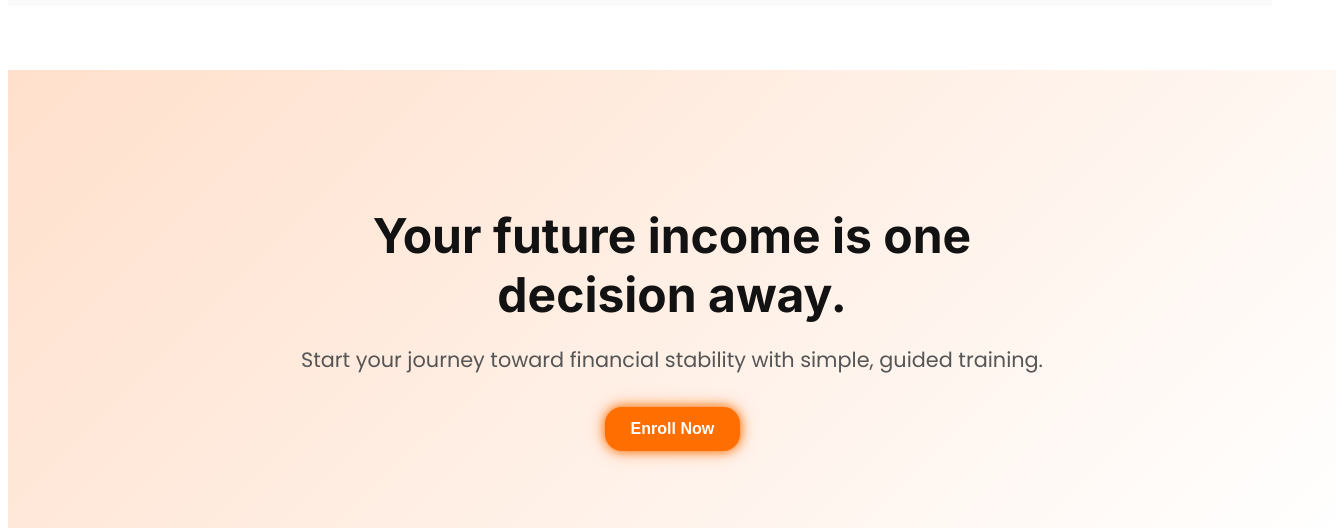
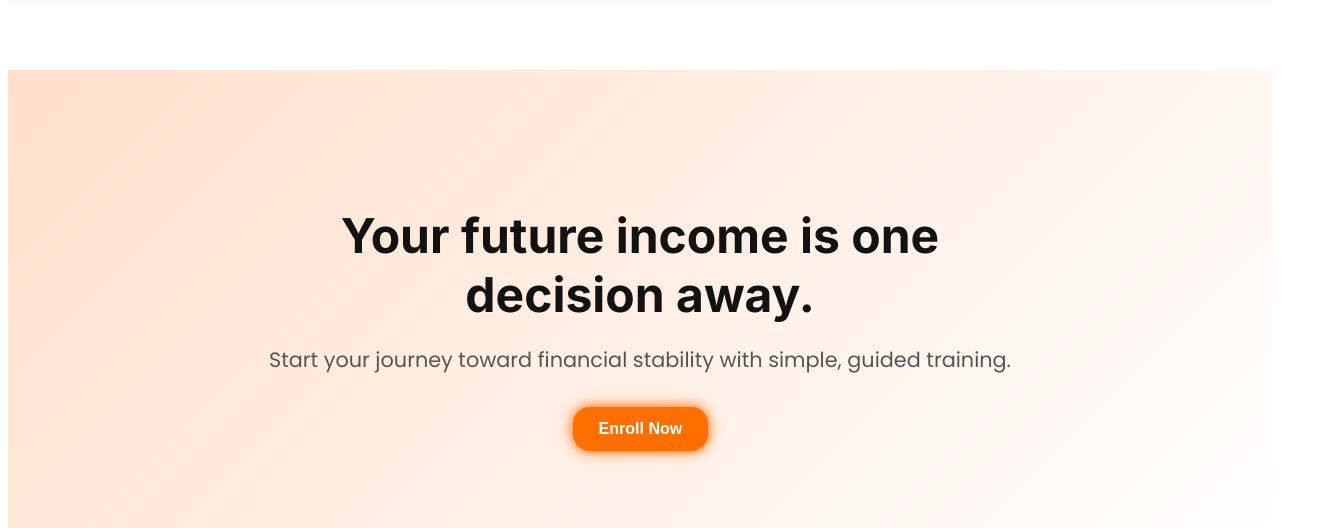
Before and after one commit to Chukseo/greatelake, a React (Vite) app: page / in a window 1280 px wide. Shown: the part 5406-5934 px from the top of the page, 1336 px wide, since content can reach past the window. Built offline with nearby package versions, Linux system fonts and the light colour scheme.

Commit message:
code cleanup..

```diff
--- a/src/components/Banner.css
+++ b/src/components/Banner.css
@@ -1,12 +1,13 @@
 .banner {
   width: 100%;
+  margin: 0;                        /* no auto margins, full width */
   background: linear-gradient(135deg, #ffe0cc, #ffffff);
   padding: 6rem 2rem;
   display: flex;
   justify-content: center;
   align-items: center;
+  box-sizing: border-box;           /* ensures padding stays inside width */
 }
-
 .banner-content {
   text-align: center;
   max-width: 800px;
--- a/src/components/BannerA.css
+++ b/src/components/BannerA.css
@@ -1,10 +1,12 @@
 .banner {
   width: 100%;
+  margin: 0;                        /* no auto margins, full width */
   background: linear-gradient(135deg, #ffe0cc, #ffffff);
   padding: 6rem 2rem;
   display: flex;
   justify-content: center;
   align-items: center;
+  box-sizing: border-box;           /* ensures padding stays inside width */
 }
 
 .banner-content {
--- a/src/components/WhatWeOffer.css
+++ b/src/components/WhatWeOffer.css
@@ -1,11 +1,11 @@
 .what-we-offer {
-  /* max-width: 1200px; */
-  margin-top: 20rem;
+  width: 100%;
+  margin: 20rem 0 0 0;
   padding: 2rem;
   font-family: 'Inter', sans-serif;
   text-align: center;
   background-color: #ff6f0018;
-  width: 100%;
+  box-sizing: border-box;
 }
 
 .wwo-heading {
```
